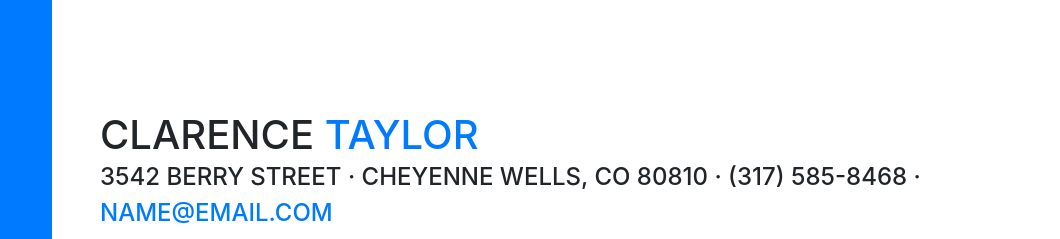
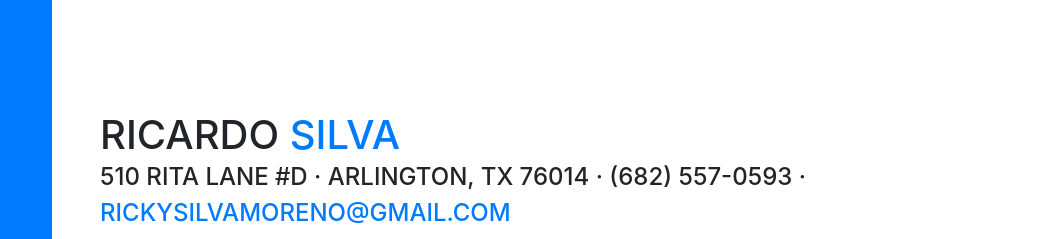
Before and after one commit to rickysilvamoreno/resume-website, a website with bundled scripts: page index.html in a window 1280 px wide. Shown: the part 112-351 px from the top of the page, 220-1280 px from the left. Built offline with nearby package versions, Linux system fonts and the light colour scheme; a web font is replaced by a local one.

Commit message:
Name-address info
changed

```diff
--- a/index.html
+++ b/index.html
@@ -8,7 +8,7 @@
     <meta name="description" content="">
     <meta name="author" content="">
 
-    <title>Resume - Start Bootstrap Theme</title>
+    <title>Ricardo Silva</title>
 
     <!-- Bootstrap core CSS -->
     <link href="vendor/bootstrap/css/bootstrap.min.css" rel="stylesheet">
@@ -27,7 +27,7 @@
 
     <nav class="navbar navbar-expand-lg navbar-dark bg-primary fixed-top" id="sideNav">
       <a class="navbar-brand js-scroll-trigger" href="#page-top">
-        <span class="d-block d-lg-none">Clarence Taylor</span>
+        <span class="d-block d-lg-none">Ricardo Silva</span>
         <span class="d-none d-lg-block">
           <img class="img-fluid img-profile rounded-circle mx-auto mb-2" src="img/profile.jpg" alt="">
         </span>
@@ -63,11 +63,11 @@
 
       <section class="resume-section p-3 p-lg-5 d-flex d-column" id="about">
         <div class="my-auto">
-          <h1 class="mb-0">Clarence
-            <span class="text-primary">Taylor</span>
+          <h1 class="mb-0">Ricardo
+            <span class="text-primary">Silva</span>
           </h1>
-          <div class="subheading mb-5">3542 Berry Street · Cheyenne Wells, CO 80810 · (317) 585-8468 ·
-            <a href="mailto:name@email.com">name@email.com</a>
+          <div class="subheading mb-5">510 Rita Lane #D · Arlington, TX 76014 · (682) 557-0593 ·
+            <a href="mailto:name@email.com">rickysilvamoreno@gmail.com</a>
           </div>
           <p class="lead mb-5">I am experienced in leveraging agile frameworks to provide a robust synopsis for high level overviews. Iterative approaches to corporate strategy foster collaborative thinking to further the overall value proposition.</p>
           <div class="social-icons">
```
